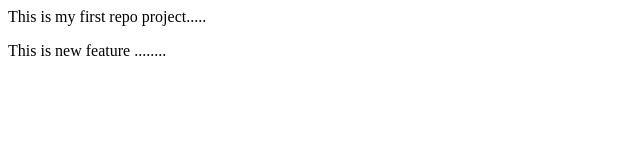
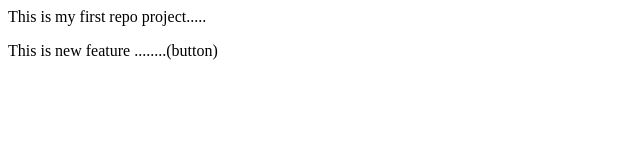
Before and after one commit to amirashaikh/localrepo, a plain HTML site: page index.html in a window 1280 px wide. Shown: the full height of the page, 0-640 px from the left. Drawn offline with Linux system fonts and the light colour scheme.

```diff
--- a/index.html
+++ b/index.html
@@ -1,2 +1,2 @@
 <P> This is my first repo project..... </P>
-<p> This is new feature ........ </p>
+<p> This is new feature ........(button) </p>
```
